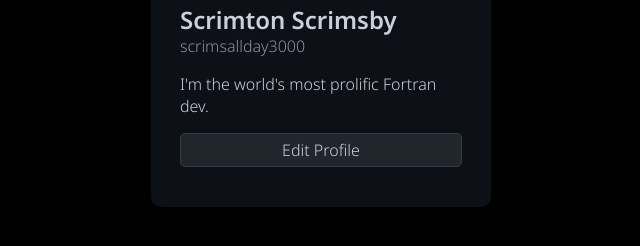
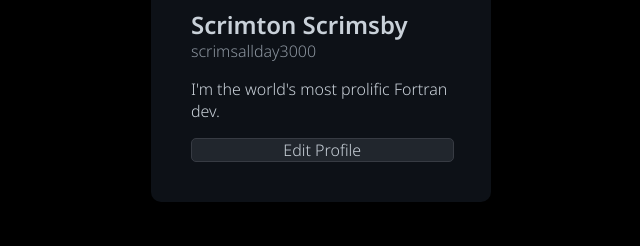
Before and after one commit to antoniojsp/css_challenges, a plain HTML site: page challenge16/index.html in a window 1280 px wide. Shown: the part 342-588 px from the top of the page, without its empty margins (319-959 px from the left). Drawn offline with Linux system fonts and the light colour scheme.

Commit message:
done challenge 16

```diff
--- a/challenge16/index.css
+++ b/challenge16/index.css
@@ -25,6 +25,7 @@ body {
 
 .profile-container {
     background-color: var(--main-bg);
+
     display: flex;
     justify-content: center;
     align-items: center;
@@ -58,9 +59,8 @@ body {
 .profile-details button {
     all: unset;
     text-align: center;
-    font-size: inherit;
-    padding: 5px;
-    width: 270px;
+    padding: 0.25px;
+    width: 100%;
     border-radius: 5px;
     color: var(--btn-color);
     background-color: var(--btn-bg);
```
